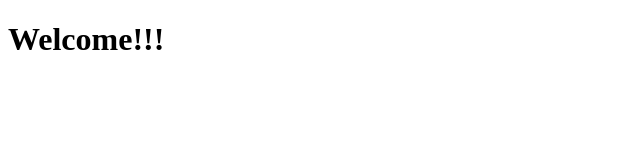
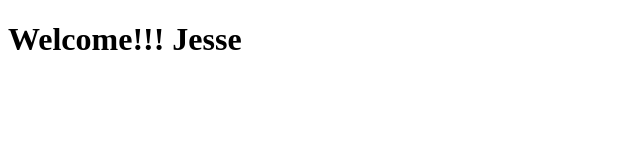
Before and after one commit to Knishi812/coursera-study, a plain HTML site: page site/index.html in a window 1280 px wide. Shown: the whole page, without its empty margins (0-640 px from the left). Drawn offline with Linux system fonts and the light colour scheme.

Commit message:
2nd change

```diff
--- a/site/index.html
+++ b/site/index.html
@@ -4,6 +4,6 @@
 	<title>coursera</title>
 </head>
 <body>
- <h1>Welcome!!!</h1>
+ <h1>Welcome!!! Jesse</h1>
 </body>
 </html>
```
